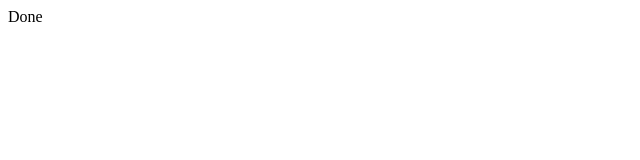
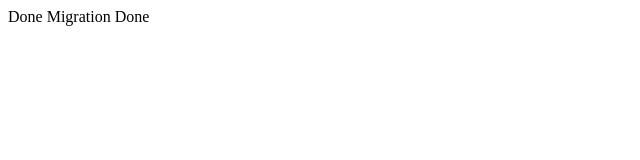
Before and after one commit to vinitvijal/TestHive, a plain HTML site: page test.html in a window 1280 px wide. Shown: the whole page, without its empty margins (0-640 px from the left). Drawn offline with Linux system fonts and the light colour scheme.

Commit message:
contribution done

```diff
--- a/test.html
+++ b/test.html
@@ -7,5 +7,6 @@
 </head>
 <body>
     Done
+    Migration Done
 </body>
 </html>
```
